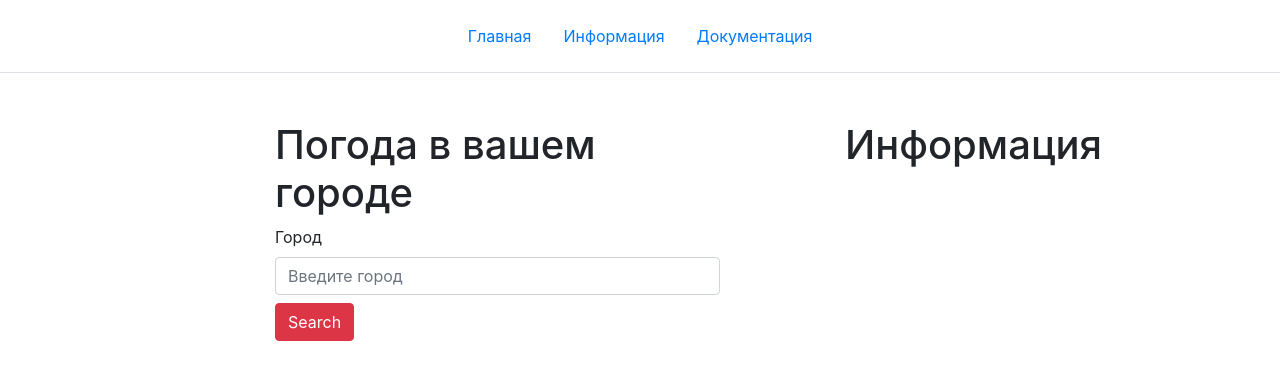
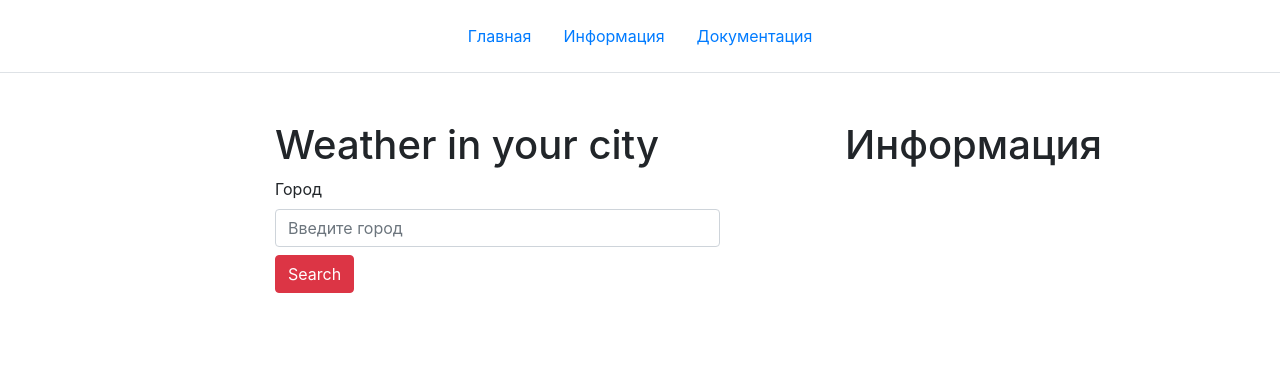
Before and after one commit to OleksiiYesin/WeatherApp, a Django app: template weather/templates/weather/index.html in a window 1280 px wide. Shown: the top 380 px of the page. Run offline with Django 3.2, Linux system fonts and the light colour scheme; the template is opened without the code that fills it: values that come from a table or form of the project are taken from there, others are empty.

Commit message:
version_2

```diff
--- a/weather/templates/weather/index.html
+++ b/weather/templates/weather/index.html
@@ -18,7 +18,7 @@
   <div class="container mt-5">
     <div class="row">
       <div class="col-5 offset-2">
-        <h1>Погода в вашем городе</h1>
+        <h1>Weather in your city</h1>
         <form action="" method="post">
           {% csrf_token %}
           <label for="city">Город</label>
```
Also changed, not shown: 2 other files.
